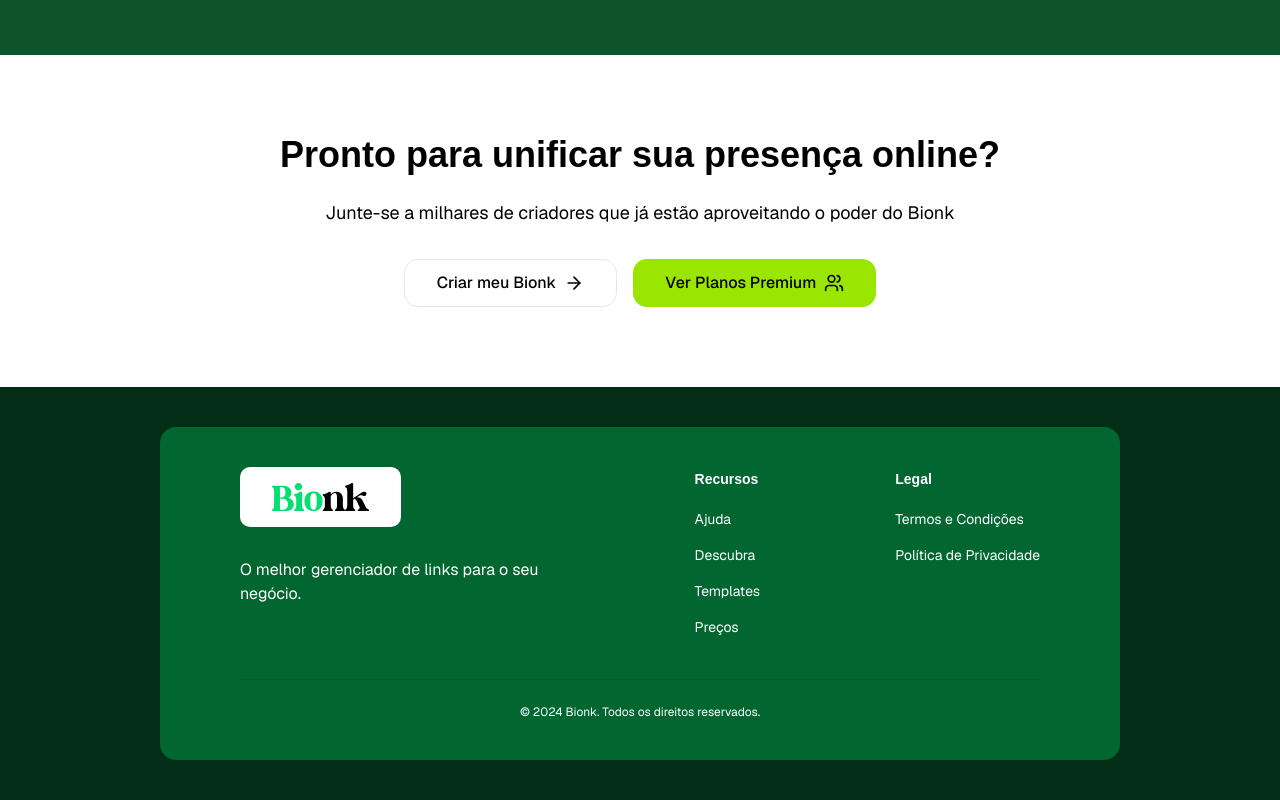
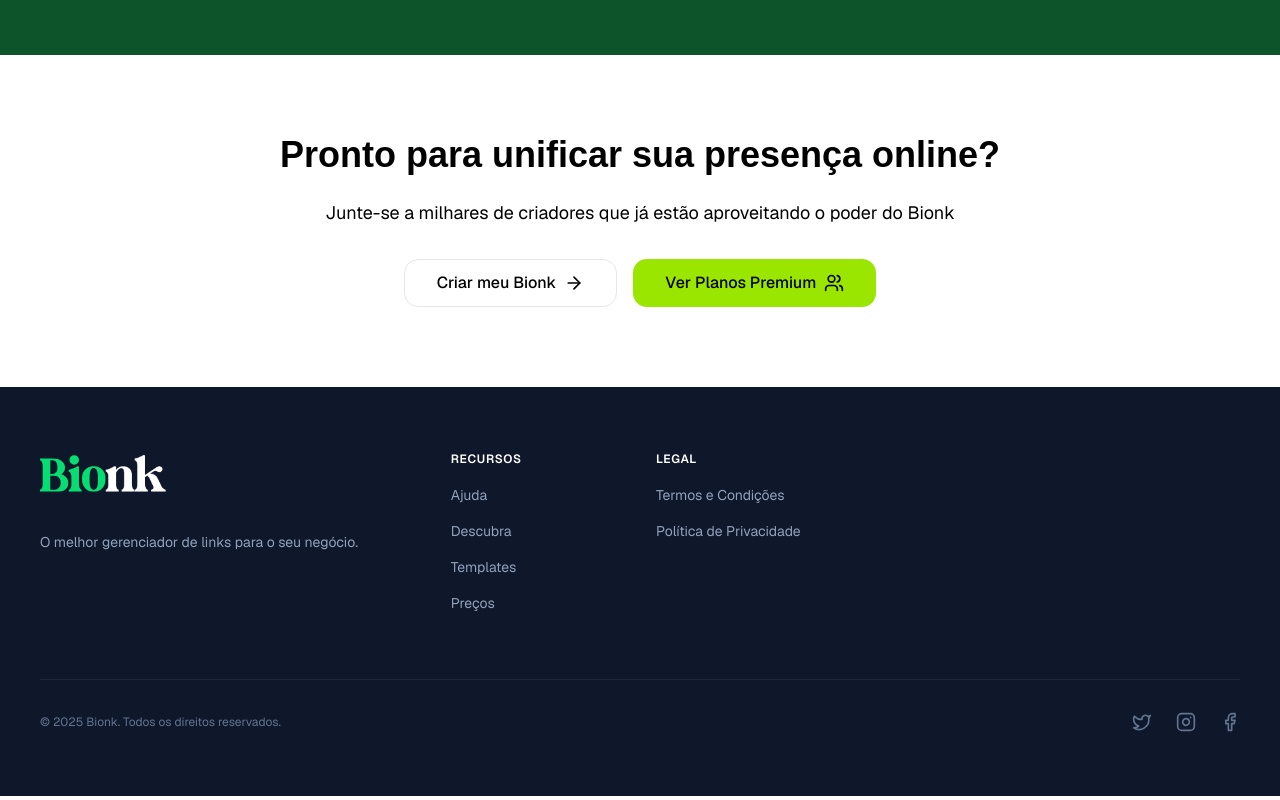
Before and after one commit to gabriellucasvh/bionk, a Next.js app: page / in a window 1280 px wide. Shown: the part 2884-3684 px from the top of the page. Built offline with nearby package versions, Linux system fonts and the light colour scheme; no server answers; a web font is replaced by a local one.

Commit message:
style: Footer agora está escuro, nova Logo Bionk adicionada para fundos escuros

```diff
--- a/src/components/layout/Footer.tsx
+++ b/src/components/layout/Footer.tsx
@@ -1,6 +1,8 @@
+import { Facebook, Instagram, type LucideProps, Twitter } from "lucide-react";
 import Image from "next/image";
 import Link from "next/link";
 
+// Adicionamos os componentes de ícone ao nosso objeto de navegação
 const navigation = {
 	resources: [
 		{ name: "Ajuda", href: "/ajuda" },
@@ -12,76 +14,107 @@
 		{ name: "Termos e Condições", href: "/termos" },
 		{ name: "Política de Privacidade", href: "/privacidade" },
 	],
+	social: [
+		{
+			name: "Twitter",
+			href: "#",
+			icon: (props: LucideProps) => <Twitter {...props} />,
+		},
+		{
+			name: "Instagram",
+			href: "#",
+			icon: (props: LucideProps) => <Instagram {...props} />,
+		},
+		{
+			name: "Facebook",
+			href: "#",
+			icon: (props: LucideProps) => <Facebook {...props} />,
+		},
+	],
 };
 
 const Footer = () => {
 	return (
-		<footer className="font-inter w-full mt-auto bg-green-950 px-10 md:px-40 py-10 text-white font-sans">
-			<div className="container mx-auto px-6 md:px-12 lg:px-20 py-10 rounded-2xl bg-green-800">
-				<h2 id="footer-heading" className="sr-only">
-					Footer
-				</h2>
-				<div className="mx-auto max-w-7xl">
-					<div className="flex flex-col gap-10 lg:flex-row lg:justify-between">
-						<div className="space-y-6 text-center lg:text-left">
-							<div className="inline-block bg-white rounded-lg px-8 py-4">
-								<Link href="/">
-									<Image
-										priority={true}
-										unoptimized={true}
-										width={100}
-										height={40}
-										src="/bionk-logo.svg"
-										alt="logo"
-										className="h-7 w-auto"
-									/>
-								</Link>
-							</div>
-							<p className="text-md max-w-xs mx-auto lg:mx-0 leading-6">
-								O melhor gerenciador de links para o seu negócio.
-							</p>
-						</div>
-						{/* Navigations */}
-						<div className="grid grid-cols-1 gap-10 sm:grid-cols-2 md:grid-cols-2 lg:gap-14">
+		<footer className="bg-slate-900 text-slate-300">
+			<div className="mx-auto max-w-7xl px-6 py-16 sm:px-8 lg:px-10">
+				<div className="xl:grid xl:grid-cols-3 xl:gap-8">
+					{/* Logo e descrição */}
+					<div className="space-y-4">
+						<Link className="inline-block" href="/">
+							<Image
+								alt="Bionk Logo"
+								className="h-14 w-auto"
+								height={28}
+								priority
+								src="/bionk-logo-white.svg"
+								width={110}
+							/>
+						</Link>
+						<p className="text-slate-400 text-sm leading-6">
+							O melhor gerenciador de links para o seu negócio.
+						</p>
+					</div>
+
+					{/* Links de navegação */}
+					<div className="mt-12 grid grid-cols-2 gap-8 xl:col-span-2 xl:mt-0">
+						<div className="md:grid md:grid-cols-2 md:gap-8">
 							<div>
-								<h3 className="text-sm font-semibold leading-6 font-gsans">
+								<h3 className="font-semibold text-white text-xs uppercase tracking-wider">
 									Recursos
 								</h3>
-								<div className="mt-4 space-y-3">
+								<ul className="mt-4 space-y-3">
 									{navigation.resources.map((item) => (
-										<div key={item.name}>
+										<li key={item.name}>
 											<Link
+												className="text-slate-400 text-sm transition-colors duration-300 hover:text-green-400"
 												href={item.href}
-												className="text-sm leading-6 hover:text-green-200 transition-colors duration-200"
 											>
 												{item.name}
 											</Link>
-										</div>
+										</li>
 									))}
-								</div>
+								</ul>
 							</div>
-							<div>
-								<h3 className="text-sm font-semibold leading-6 font-gsans">
+							<div className="mt-10 md:mt-0">
+								<h3 className="font-semibold text-white text-xs uppercase tracking-wider">
 									Legal
 								</h3>
-								<div className="mt-4 space-y-3">
+								<ul className="mt-4 space-y-3">
 									{navigation.legal.map((item) => (
-										<div key={item.name}>
+										<li key={item.name}>
 											<Link
+												className="text-slate-400 text-sm transition-colors duration-300 hover:text-green-400"
 												href={item.href}
-												className="text-sm leading-6 hover:text-green-200 transition-colors duration-200"
 											>
 												{item.name}
 											</Link>
-										</div>
+										</li>
 									))}
-								</div>
+								</ul>
 							</div>
 						</div>
+						{/* Esta coluna pode ser usada para mais links no futuro, se necessário */}
 					</div>
-					<div className="mt-10 border-t border-gray-900/10 pt-6 text-center text-xs dark:border-gray-100/10">
-						<p>&copy; 2024 Bionk. Todos os direitos reservados.</p>
+				</div>
+
+				{/* Rodapé inferior com copyright e ícones sociais */}
+				<div className="mt-16 border-slate-800 border-t pt-8 sm:flex sm:items-center sm:justify-between">
+					<div className="flex space-x-6 sm:order-2">
+						{navigation.social.map((item) => (
+							<Link
+								className="text-slate-500 transition-colors duration-300 hover:text-green-400"
+								href={item.href}
+								key={item.name}
+							>
+								<span className="sr-only">{item.name}</span>
+								<item.icon aria-hidden="true" className="h-5 w-5" />
+							</Link>
+						))}
 					</div>
+					<p className="mt-6 text-slate-500 text-xs leading-5 sm:order-1 sm:mt-0">
+						&copy; {new Date().getFullYear()} Bionk. Todos os direitos
+						reservados.
+					</p>
 				</div>
 			</div>
 		</footer>
```
Also changed, not shown: public/bionk-logo-white.svg (added).
